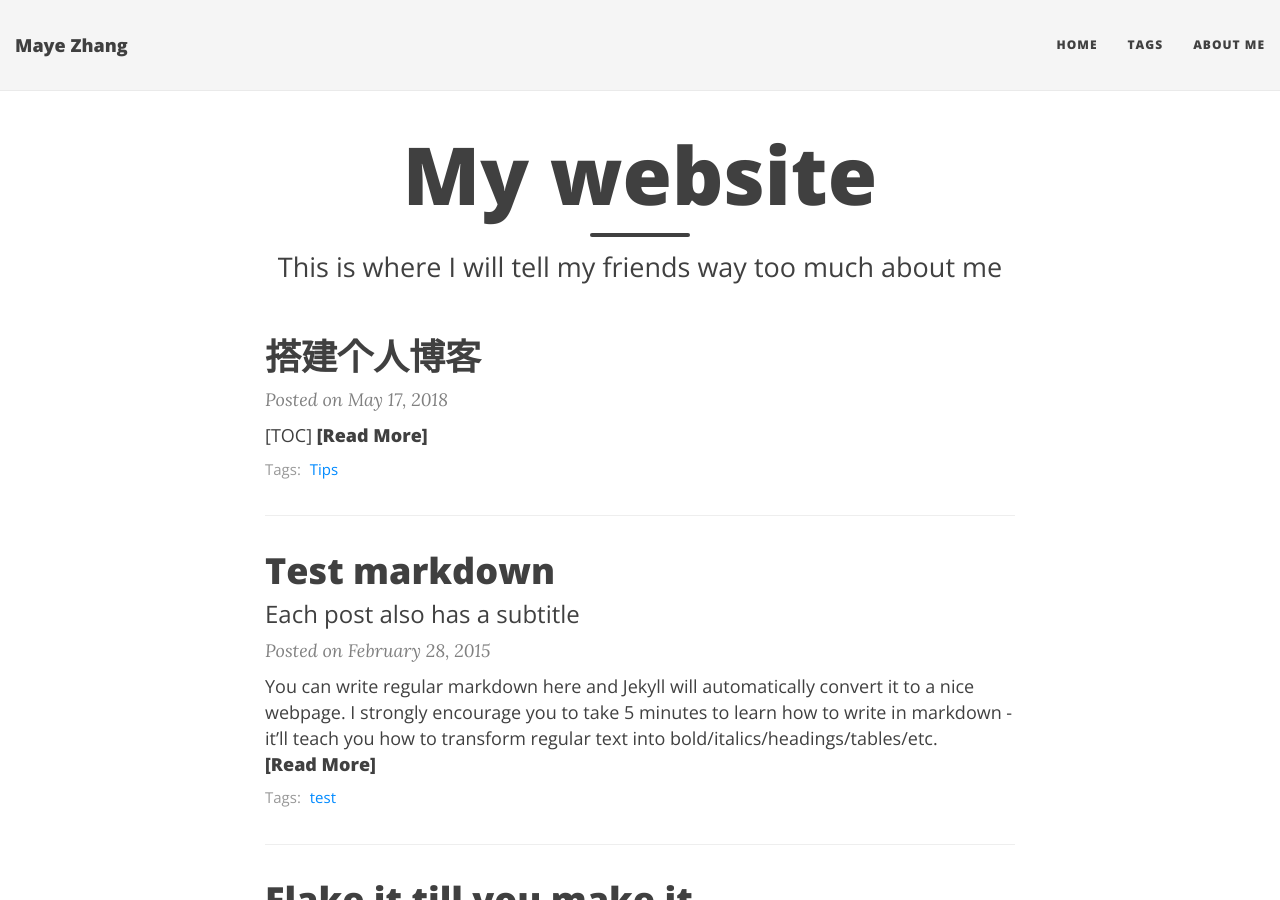
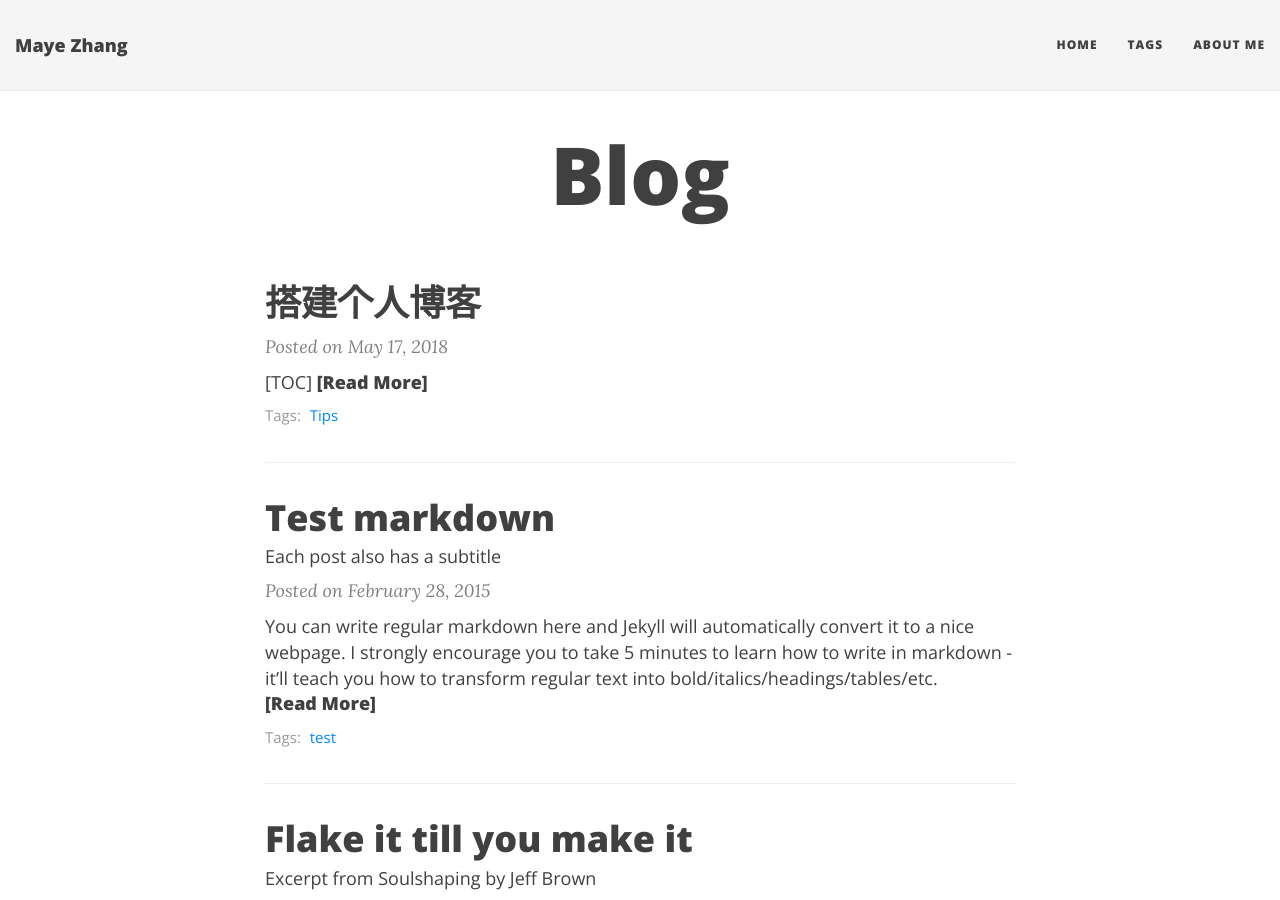
Before and after one commit to MayeZhang/MayeZhang.github.io, a Jekyll site: the page built from index.html, in a window 1280 px wide and 900 px high. Built offline with Jekyll 4.4.1, drawn with Linux system fonts in a browser that asks for light colours; nearby versions of some CDN libraries; the list of posts is cut into pages by our own code.

Commit message:
Update index.html

```diff
--- a/index.html
+++ b/index.html
@@ -1,7 +1,7 @@
 ---
 layout: page
-title: My website
-subtitle: This is where I will tell my friends way too much about me
+title: Blog
+#subtitle: This is where I will tell my friends way too much about me
 use-site-title: true
 ---
 
@@ -9,12 +9,12 @@
   {% for post in paginator.posts %}
   <article class="post-preview">
     <a href="{{ post.url | relative_url }}">
-	  <h2 class="post-title">{{ post.title }}</h2>
+	  <h3 class="post-title">{{ post.title }}</h3>
 
 	  {% if post.subtitle %}
-	  <h3 class="post-subtitle">
+	  <h4 class="post-subtitle">
 	    {{ post.subtitle }}
-	  </h3>
+	  </h4>
 	  {% endif %}
     </a>
 
```
